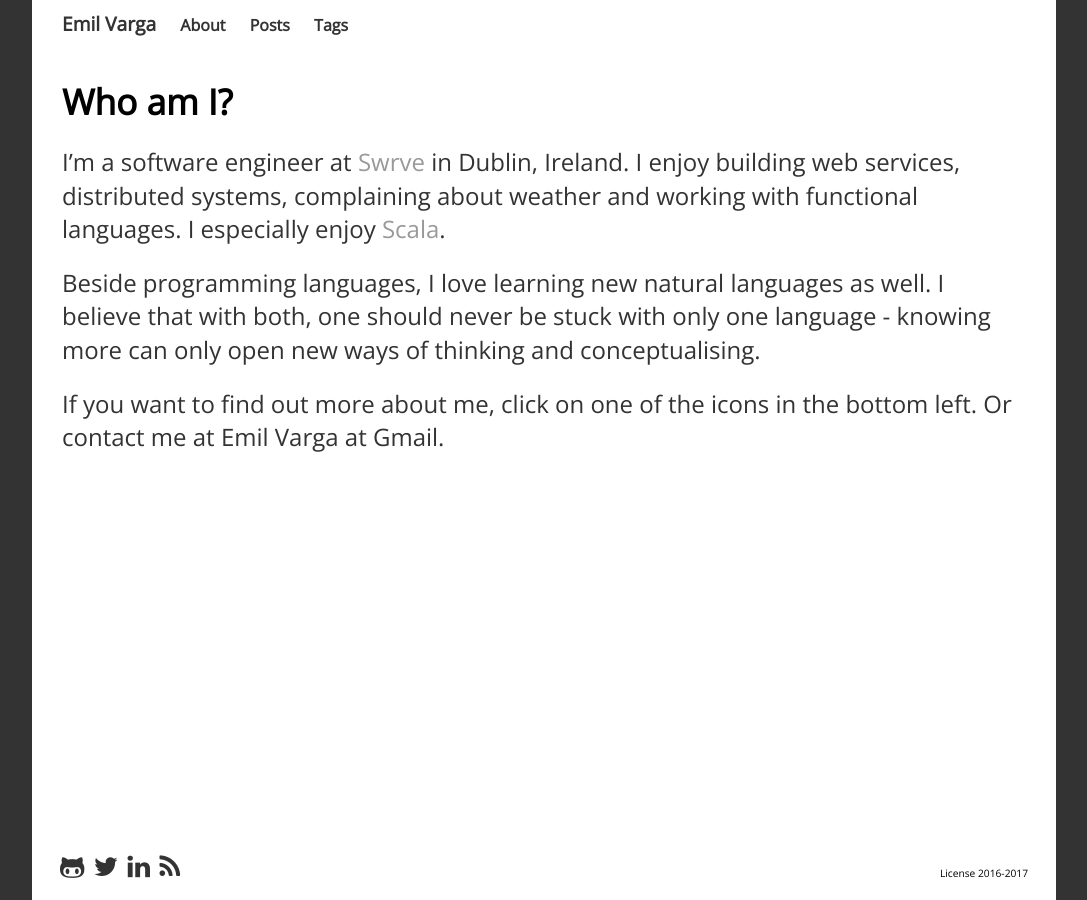
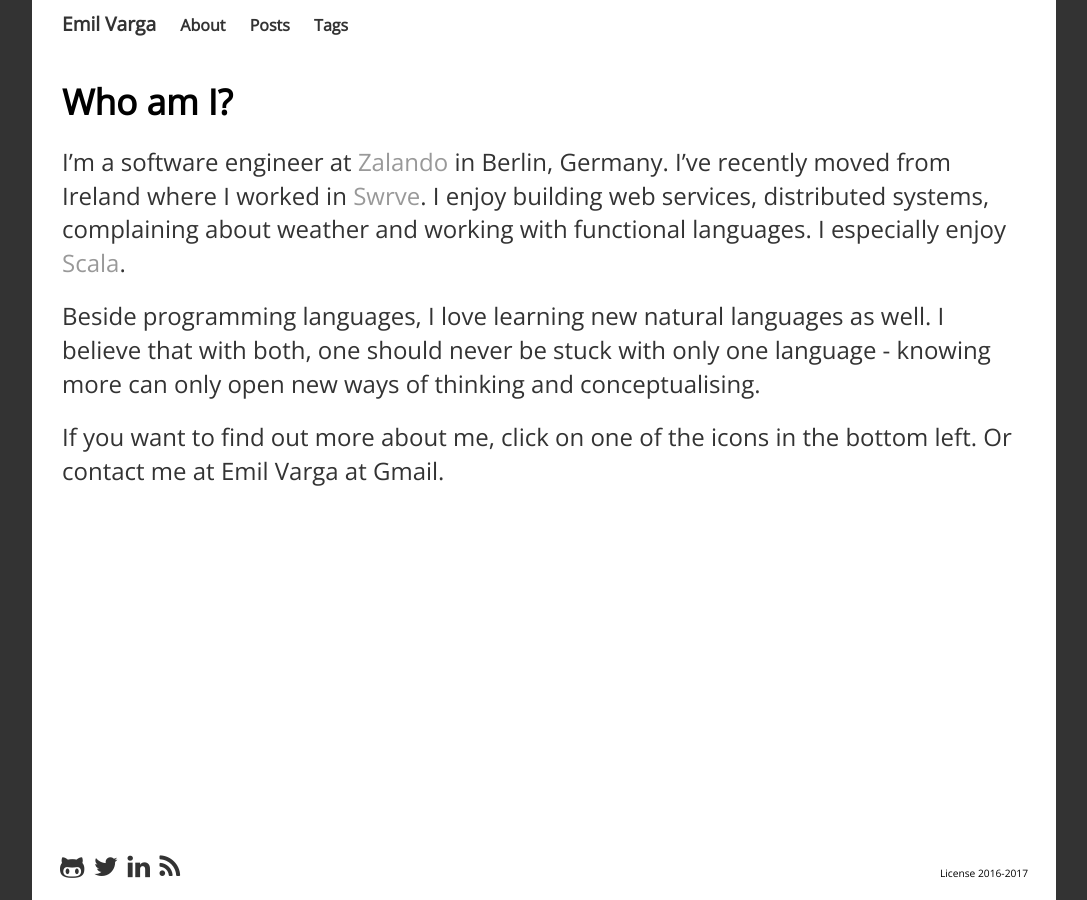
Before and after one commit to cogitor/cogitor.github.io, a Jekyll site: the page built from about.md, in a window 1280 px wide. Shown: the whole page, without its empty margins (96-1183 px from the left). Built offline with Jekyll 4.4.1, drawn with Linux system fonts in a browser that asks for light colours; nearby versions of some CDN libraries; a style sheet for code colours, icons or effects is not loaded.

Commit message:
Update about.md

```diff
--- a/about.md
+++ b/about.md
@@ -3,8 +3,7 @@ title: Who am I?
 description: About Emil Varga
 ---
 # {{ page.title }}
-
-I'm a software engineer at [Swrve](http://swrve.com) in Dublin, Ireland. I enjoy building web services, distributed systems, complaining about weather and working with functional languages. I especially enjoy [Scala](http://www.scala-lang.org/).
+I'm a software engineer at [Zalando](https://www.zalando.de/) in Berlin, Germany. I've recently moved from Ireland where I worked in [Swrve](http://swrve.com). I enjoy building web services, distributed systems, complaining about weather and working with functional languages. I especially enjoy [Scala](http://www.scala-lang.org/).
 
 <!--break-->
 
```
